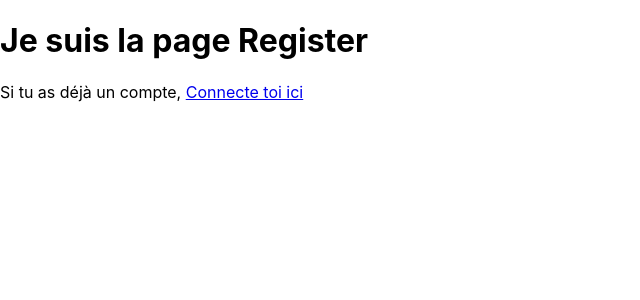
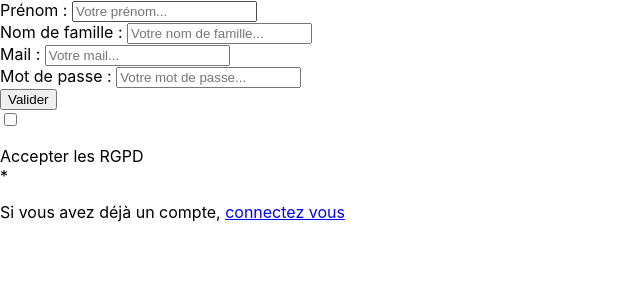
Before and after one commit to yanis-meziane/Projects, a React (Create React App) app in the folder my-stats/frontend/: page / in a window 1280 px wide. Shown: the top 300 px of the page, without its empty margins (0-640 px from the left). Built offline with nearby package versions, Linux system fonts and the light colour scheme.

Commit message:
Ajout système de connexion

```diff
--- /dev/null
+++ b/my-stats/frontend/src/Admin/Admin.jsx
@@ -0,0 +1,7 @@
+export default function Admin(){
+    return(
+        <div>
+            <h1>Bonjour vous êtes sur la page admin</h1>
+        </div>
+    )
+}
--- a/my-stats/frontend/src/App.js
+++ b/my-stats/frontend/src/App.js
@@ -2,6 +2,8 @@ import './App.css';
 import { BrowserRouter, Route, Routes } from 'react-router-dom';
 import Register from "./Register/Register";
 import Login from "./Login/login";
+import Main from './Main/Main';
+import Admin from './Admin/Admin';
 
 function App() {
   return (
@@ -9,6 +11,8 @@ function App() {
         <Routes>
           <Route path='/' element={<Register />} />
           <Route path='/login' element={<Login />} />
+          <Route path='/Main' element={<Main />} />
+          <Route path='/Admin' element={<Admin />} />
         </Routes>
       </BrowserRouter>
   );
--- a/my-stats/frontend/src/Login/login.jsx
+++ b/my-stats/frontend/src/Login/login.jsx
@@ -1,9 +1,85 @@
-import { Link } from "react-router-dom";
+import { Link, useNavigate } from "react-router-dom";
+import { useState } from "react";
 
-export default function Login(){
+export default function Login() {
+    const [formData, setFormData] = useState({
+        email: '',
+        password: ''
+    });
+    const [error, setError] = useState('');
+    const [success, setSuccess] = useState('');
+    const navigate = useNavigate();
+
+    const handleChange = (e) => {
+        setFormData({
+            ...formData,
+            [e.target.name]: e.target.value
+        });
+    };
+
+    const handleSubmit = async (e) => {
+        e.preventDefault();
+        setError('');
+        setSuccess('');
+
+        try {
+            const response = await fetch('http://localhost:3001/api/login', {
+                method: 'POST',
+                headers: {
+                    'Content-Type': 'application/json',
+                },
+                body: JSON.stringify(formData)
+            });
+
+            const data = await response.json();
+
+            if (data.success) {
+                // Stocker les informations utilisateur
+                localStorage.setItem("type", data.type.trim());
+                localStorage.setItem("userId", data.userId);
+                localStorage.setItem("firstname", data.firstname);
+
+                setSuccess('Connexion réussie !');
+
+                setTimeout(() => {
+                    if (data.type === "admin") {
+                        navigate('/admin');
+                    } else {
+                        navigate('/main');
+                    }
+                }, 500);
+
+            } else {
+                setError(data.message || 'Erreur lors de la connexion');
+            }
+
+        } catch (error) {
+            console.error('Erreur:', error);
+            setError('Erreur de connexion au serveur');
+        }
+    };
     return(
         <div>
             <h1> Je suis la page Login </h1>
+
+            <form onSubmit={handleSubmit}>
+                <label htmlFor="Email"> Mail : </label>
+                <input type="email" name="email" id="emailLogin" placeholder="Votre mail..." minLength={1} maxLength={30} value={formData.email} onChange={handleChange} required />
+
+            <br />
+            <br />
+
+                <label htmlFor="password">Mot de passe : </label>
+                <input type="password" name="password" id="password" placeholder="Votre mot de passe..." value={formData.password} onChange={handleChange} required />
+
+                <br />
+                <br />
+
+                {error && <p style={{ color: 'red' }}>{error}</p>}
+                {success && <p style={{ color: 'green' }}>{success}</p>}
+
+                <button type="submit">Valider</button>
+            </form>
 
             <p>
                 Si tu n'as pas encore de compte, <Link to={'/'}> crées toi ton compte</Link>
--- /dev/null
+++ b/my-stats/frontend/src/Main/Main.jsx
@@ -0,0 +1,7 @@
+export default function Main(){
+    return(
+        <div>
+            <h1>Bonjour vous êtes sur la page Main</h1>
+        </div>
+    )
+}
--- a/my-stats/frontend/src/Register/Register.jsx
+++ b/my-stats/frontend/src/Register/Register.jsx
@@ -1,11 +1,139 @@
-import { Link } from "react-router-dom";
+import { Link, useNavigate } from "react-router-dom";
+import { useState } from "react";
+import "./Register.css"
 
-export default function Register(){
-    return(
+export default function Register() {
+    const [formData, setFormData] = useState({
+        firstname: '',
+        lastname: '',
+        email: '',
+        password: ''
+    });
+    const [error, setError] = useState('');
+    const [success, setSuccess] = useState('');
+    const navigate = useNavigate();
+
+    const handleChange = (e) => {
+        setFormData({
+            ...formData,
+            [e.target.name]: e.target.value
+        });
+    };
+
+    const handleSubmit = async (e) => {
+        e.preventDefault();
+        setError('');
+        setSuccess('');
+
+        try {
+            const response = await fetch('http://localhost:3001/api/register', {
+                method: 'POST',
+                headers: {
+                    'Content-Type': 'application/json',
+                },
+                body: JSON.stringify(formData)
+            });
+
+            const data = await response.json();
+
+            if (data.success) {
+                setSuccess('Inscription réussie ! Redirection...');
+                setTimeout(() => {
+                    navigate('/login');
+                }, 1000);
+            } else {
+                setError(data.message || 'Erreur lors de l\'inscription');
+            }
+        } catch (error) {
+            console.error('Erreur:', error);
+            setError('Erreur de connexion au serveur');
+        }
+    };
+
+    return (
         <div>
-            <h1> Je suis la page Register </h1>
+            <main id="mainRegister">
+                <form onSubmit={handleSubmit} id="formRegister">
 
-            <p> Si tu as déjà un compte, <Link to={'/login'}>Connecte toi ici</Link> </p>
-        </div>
-    )
+                    <article>
+                        <label htmlFor="firstname">Prénom : </label>
+                            <input
+                                type="text"
+                                name="firstname"
+                                id="firstname"
+                                placeholder="Votre prénom..."
+                                minLength={1}
+                                maxLength={30}
+                                value={formData.firstname}
+                                onChange={handleChange}
+                                required
+                            />
+                    </article>
+
+                    <article>
+                         <label htmlFor="lastname">Nom de famille : </label>
+                            <input
+                                type="text"
+                                name="lastname"
+                                id="lastname"
+                                placeholder="Votre nom de famille..."
+                                minLength={1}
+                                maxLength={30}
+                                value={formData.lastname}
+                                onChange={handleChange}
+                                required
+                            />
+                    </article>
+
+                        <article>
+                            <label htmlFor="email">Mail : </label>
+                                <input
+                                    type="email"
+                                    name="email"
+                                    id="email"
+                                    placeholder="Votre mail..."
+                                    minLength={1}
+                                    maxLength={30}
+                                    value={formData.email}
+                                    onChange={handleChange}
+                                    required
+                                />
+                        </article>
+
+                    <article>
+                        <label htmlFor="password">Mot de passe : </label>
+                            <input
+                                type="password"
+                                name="password"
+                                id="password"
+                                pattern="^(?=.*[a-z])(?=.*[A-Z])(?=.*\d)(?=.*[@$!%*?&])[A-Za-z\d@$!%*?&]{12,}$"
+                                title="Doit contenir au minimum 8 caractères avec 1 majuscule, une minuscule, un caractère spécial et un chiffre"
+                                placeholder="Votre mot de passe..."
+                                value={formData.password}
+                                onChange={handleChange}
+                                required
+                            />
+                    </article>
+
+                {error && <p style={{ color: 'red' }}>{error}</p>}
+                {success && <p style={{ color: 'green' }}>{success}</p>}
+
+                <article>
+                    <button type="submit" id="submitRegister">Valider</button>
+                </article>
+
+                <article>
+                     <input type="checkbox" name="checkbox" id="RGPD" required/>
+                     <p>Accepter les RGPD <div id="requiredCheckboxRGPD">*</div></p>
+                </article>
+
+                <p>
+                    Si vous avez déjà un compte, <Link to="/login">connectez vous</Link>
+                </p>
+
+            </form>
+
+            </main>
+           </div>
+    );
 }
```
Also changed, not shown: my-stats/frontend/src/Admin/Admin.css (added), my-stats/frontend/src/Main/Main.css (added), 2 other files (tests, documents, lock files or other folders).
